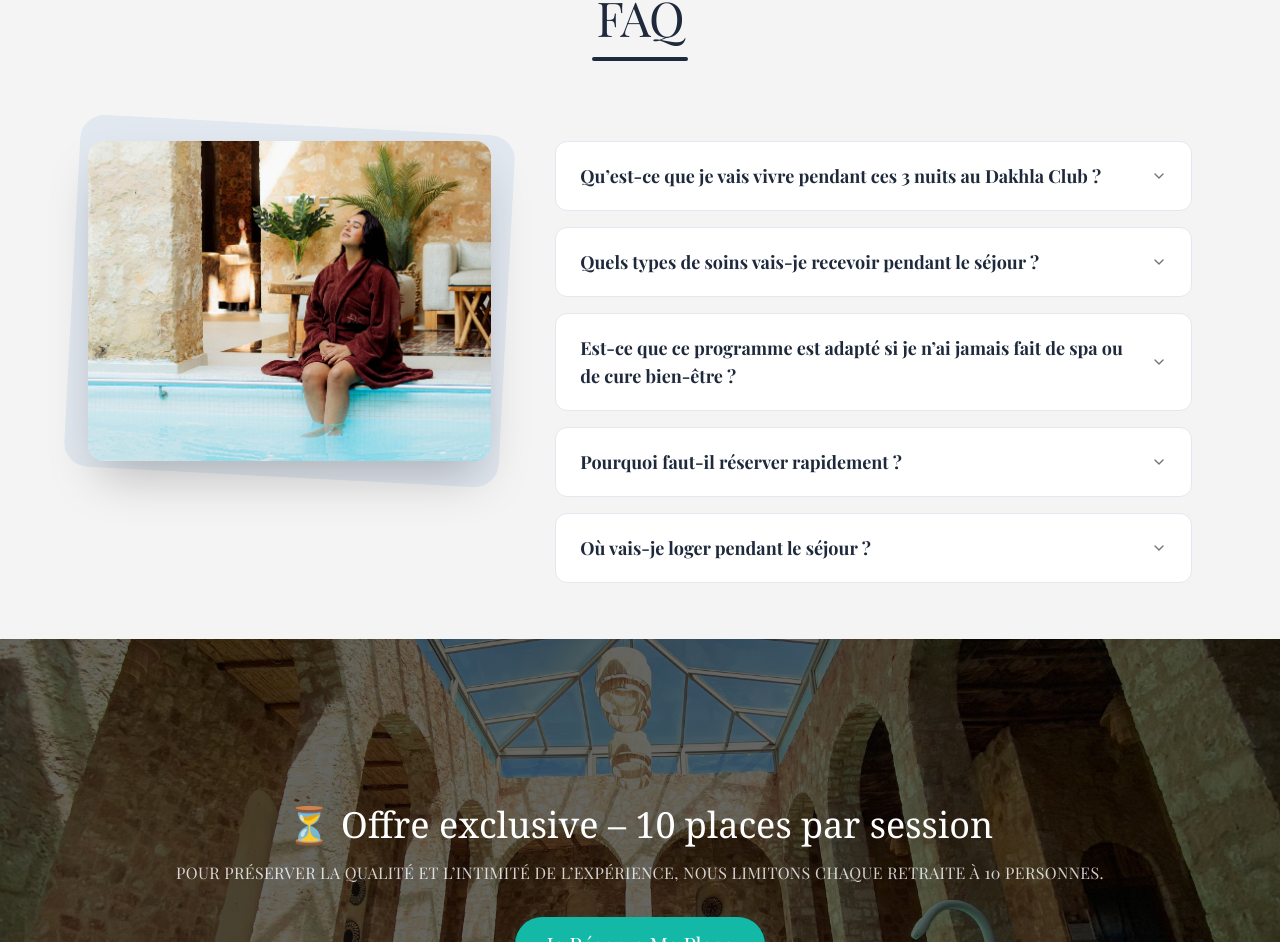
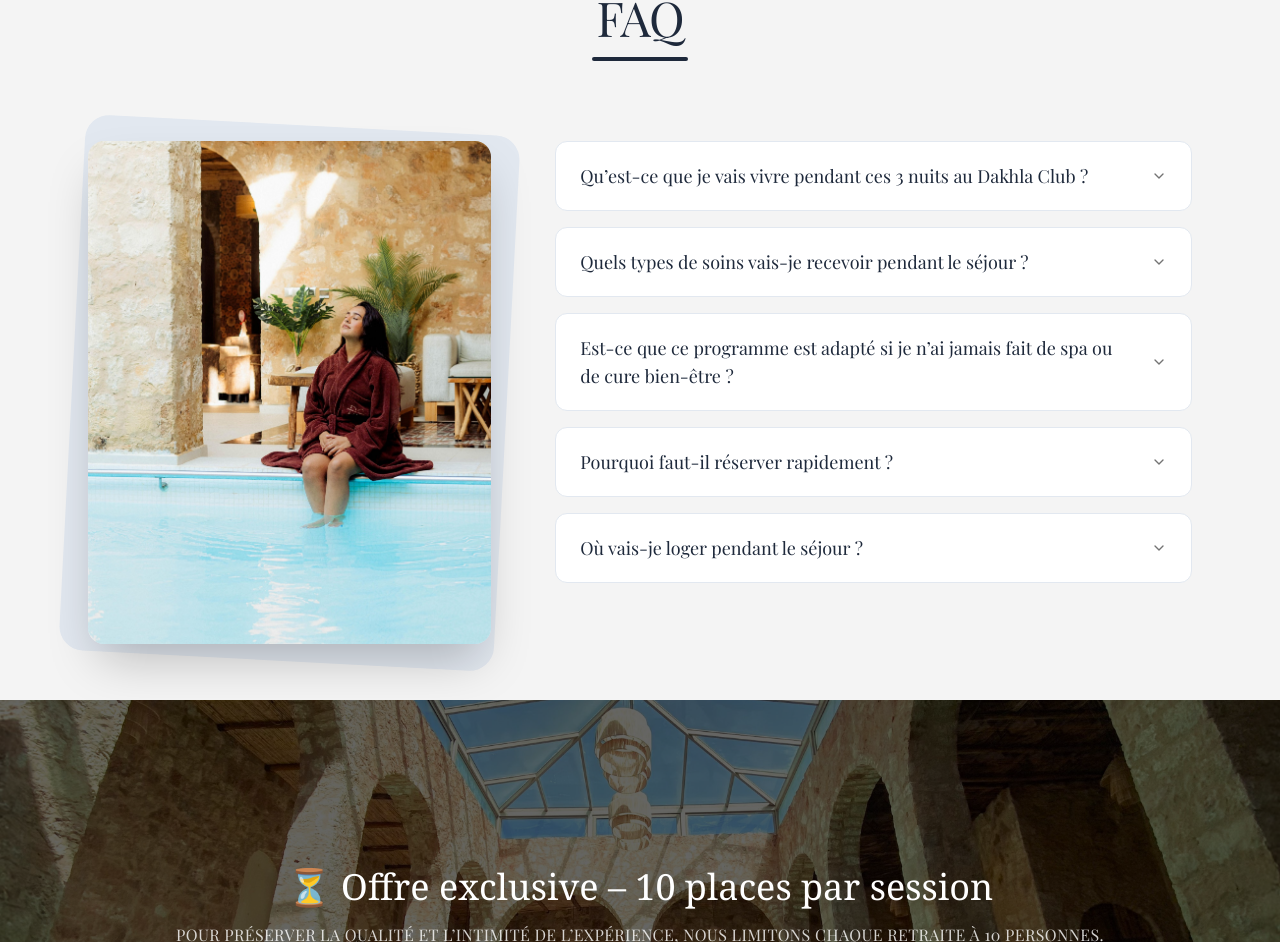
Before and after one commit to successproductions/hotel-thalasso-landing, a Next.js app: page /fr/evasion-holistique-3-jours in a window 1280 px wide. Shown: the part 6929-7871 px from the top of the page. Built offline with nearby package versions, Linux system fonts and the light colour scheme.

Commit message:
style: adjust FAQ section image height and update AccordionTrigger font weight for improved visual consistency

```diff
--- a/src/components/FAQ.tsx
+++ b/src/components/FAQ.tsx
@@ -95,7 +95,7 @@ export default function FAQSection() {
                       alt={contact.alt}
                       width={600}
                       height={400}
-                      className="object-cover w-full h-80 filter contrast-110"
+                      className="object-cover w-full h-90 filter contrast-110"
                     />
                   </div>
                 </motion.div>
@@ -117,7 +117,7 @@ export default function FAQSection() {
                           }}
                           transition={{ duration: 0.2 }}
                         >
-                          <AccordionTrigger className="px-6 py-5 text-left font-bold text-slate-800 dark:text-slate-100 dark:hover:bg-slate-600 transition-colors duration-200">
+                          <AccordionTrigger className="px-6 py-5 text-left font-medium text-slate-800 dark:text-slate-100 dark:hover:bg-slate-600 transition-colors duration-200">
                             <div className="flex items-center justify-between w-full dark:hover:bg-slate-600">
                               <span className="text-base md:text-lg pr-4">{item.question}</span>
                               <motion.div
```
